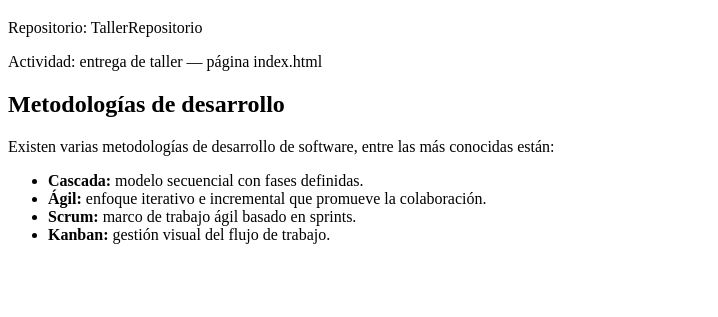
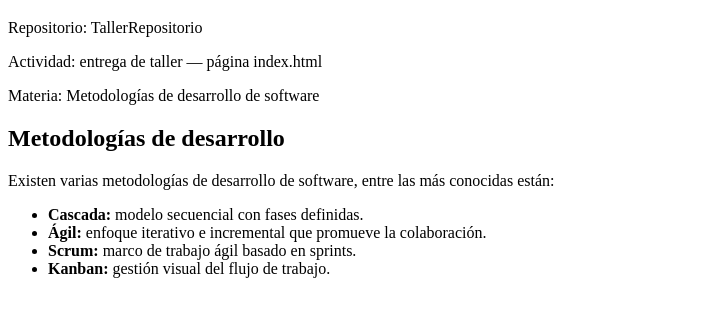
Before and after one commit to judac28/TallerRepositorio, a plain HTML site: page index.html in a window 1280 px wide. Shown: the part 61-378 px from the top of the page, without its empty margins (0-718 px from the left). Drawn offline with Linux system fonts and the light colour scheme.

Commit message:
Agregué nombre de la materia en index.html

```diff
--- a/index.html
+++ b/index.html
@@ -10,6 +10,8 @@
     <h1>Nombre: Juan Daniel Carabali Mina  202438833 </h1>
     <p>Repositorio: TallerRepositorio</p>
     <p>Actividad: entrega de taller — página index.html</p>
+    <p>Materia: Metodologías de desarrollo de software</p>
+
   </main>
   <h2>Metodologías de desarrollo</h2>
 <p>Existen varias metodologías de desarrollo de software, entre las más conocidas están:</p>
```
